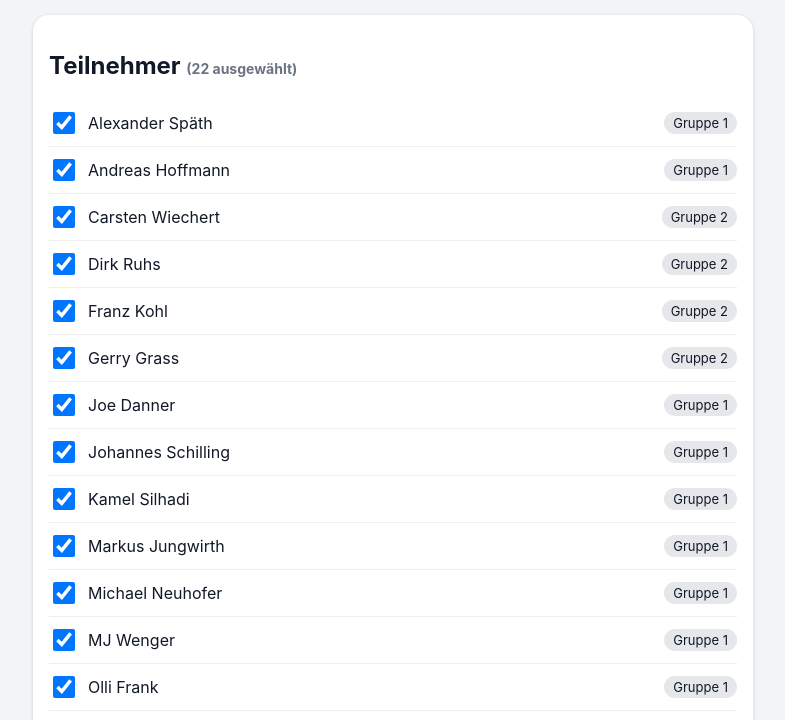
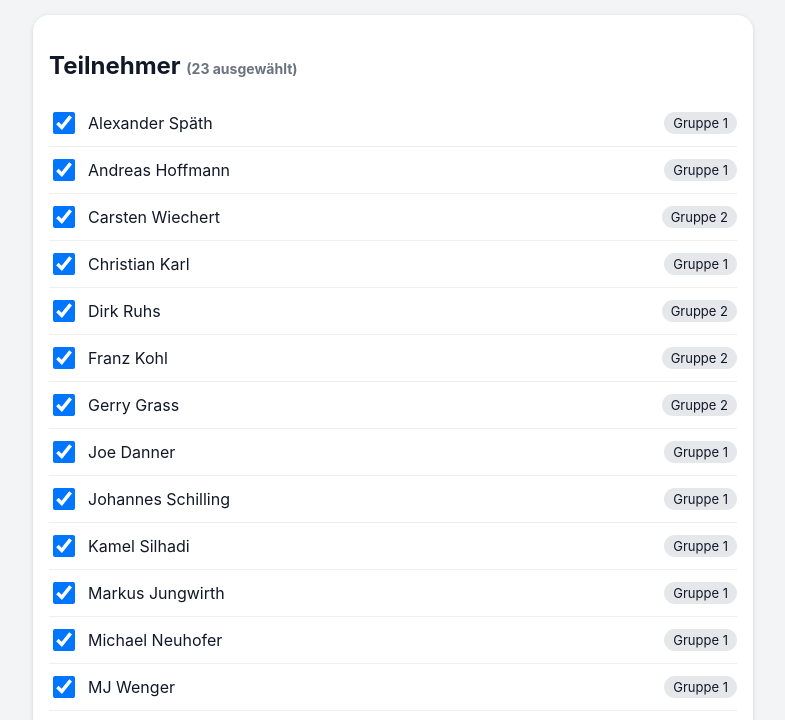
Before and after one commit to olli1860/-indoor-soccer, a plain HTML site: page index.html in a window 1280 px wide. Shown: the part 79-799 px from the top of the page, without its empty margins (247-1032 px from the left). Drawn offline with Linux system fonts and the light colour scheme.

Commit message:
Add files via upload

```diff
--- a/index.html
+++ b/index.html
@@ -1,9 +1,9 @@
 <!doctype html><html lang="de"><head><meta charset="utf-8"><meta name="viewport" content="width=device-width,initial-scale=1,viewport-fit=cover"><title>Indoor Soccer 2026 – Team-Ausloser</title><link rel="manifest" href="./manifest.webmanifest"><link rel="apple-touch-icon" href="./icon-192.png"><meta name="theme-color" content="#111827"><style>
 body{font-family:-apple-system,BlinkMacSystemFont,"Segoe UI",sans-serif;margin:0;background:#f3f4f6;color:#111827}main{max-width:720px;margin:auto;padding:18px}h1{font-size:25px;margin:4px 0}.sub{color:#6b7280;margin-bottom:18px}.card{background:white;border-radius:16px;padding:16px;margin:12px 0;box-shadow:0 1px 4px #0002}.player{display:flex;align-items:center;gap:10px;padding:9px 0;border-bottom:1px solid #eee}.player:last-child{border:0}.player input{width:22px;height:22px}.badge{margin-left:auto;background:#e5e7eb;border-radius:999px;padding:3px 9px;font-size:13px}button,select{font-size:17px;padding:11px 13px;border-radius:11px;border:1px solid #d1d5db;background:white}button.primary{background:#111827;color:white;border:0;width:100%;font-weight:700}button.danger{color:#b91c1c}.row{display:flex;gap:10px;align-items:center;flex-wrap:wrap}.team{padding:12px;border-radius:12px;background:#f9fafb;margin:9px 0}.team h3{margin:0 0 8px}.muted{color:#6b7280;font-size:14px}#status{font-weight:600}</style></head><body><main>
 <h1>⚽ Indoor Soccer 2026</h1><div class="sub">Oberschleißheim · Team-Ausloser</div><div class="card"><h2>Teilnehmer <span class="muted" id="selectedCount"></span></h2><div id="players"></div></div><div class="card"><div class="row"><label><b>Mannschaften:</b></label><select id="teamCount"><option>2</option><option selected>3</option><option>4</option></select></div><p class="muted">Die Auslosung berücksichtigt Gruppeneinteilung, Teamgröße und bereits gespeicherte Zusammensetzungen.</p><button class="primary" id="draw">Teams auslosen</button></div><div class="card" id="result" hidden><h2>Auslosung</h2><div id="teams"></div><button class="primary" id="save">Training speichern</button></div><div class="card"><h2>Historie</h2><p id="status"></p><button class="danger" id="clear">Historie löschen</button></div></main><script>
-const PLAYERS=[{"id": "p0", "name": "Alexander Späth", "group": 1}, {"id": "p1", "name": "Andreas Hoffmann", "group": 1}, {"id": "p2", "name": "Carsten Wiechert", "group": 2}, {"id": "p3", "name": "Dirk Ruhs", "group": 2}, {"id": "p4", "name": "Franz Kohl", "group": 2}, {"id": "p5", "name": "Gerry Grass", "group": 2}, {"id": "p6", "name": "Joe Danner", "group": 1}, {"id": "p7", "name": "Johannes Schilling", "group": 1}, {"id": "p8", "name": "Kamel Silhadi", "group": 1}, {"id": "p9", "name": "Markus Jungwirth", "group": 1}, {"id": "p10", "name": "Michael Neuhofer", "group": 1}, {"id": "p11", "name": "MJ Wenger", "group": 1}, {"id": "p12", "name": "Olli Frank", "group": 1}, {"id": "p13", "name": "Peter Notheis", "group": 2}, {"id": "p14", "name": "Rainer Stasch", "group": 1}, {"id": "p15", "name": "Ralph (R.F.) Fischer", "group": 2}, {"id": "p16", "name": "Rolando Dannerbauer", "group": 2}, {"id": "p17", "name": "Rudi Brandl", "group": 1}, {"id": "p18", "name": "Sergio Ferraro", "group": 1}, {"id": "p19", "name": "Steffen Helmreich", "group": 1}, {"id": "p20", "name": "Tom (Tec Jet) Stegmaier", "group": 2}, {"id": "p21", "name": "Werner Klein", "group": 1}, {"id": "p22", "name": "ZZ Gast 1 Oliver", "group": 1}, {"id": "p23", "name": "ZZ Gast 2", "group": 2}, {"id": "p24", "name": "ZZ Gast 3", "group": 2}],KEY="indoor_soccer_pwa_v1";let currentTeams=null;
+const PLAYERS=[{"id": "p0", "name": "Alexander Späth", "group": 1}, {"id": "p1", "name": "Andreas Hoffmann", "group": 1}, {"id": "p2", "name": "Carsten Wiechert", "group": 2}, {"id": "p25", "name": "Christian Karl", "group": 1}, {"id": "p3", "name": "Dirk Ruhs", "group": 2}, {"id": "p4", "name": "Franz Kohl", "group": 2}, {"id": "p5", "name": "Gerry Grass", "group": 2}, {"id": "p6", "name": "Joe Danner", "group": 1}, {"id": "p7", "name": "Johannes Schilling", "group": 1}, {"id": "p8", "name": "Kamel Silhadi", "group": 1}, {"id": "p9", "name": "Markus Jungwirth", "group": 1}, {"id": "p10", "name": "Michael Neuhofer", "group": 1}, {"id": "p11", "name": "MJ Wenger", "group": 1}, {"id": "p12", "name": "Olli Frank", "group": 1}, {"id": "p13", "name": "Peter Notheis", "group": 2}, {"id": "p14", "name": "Rainer Stasch", "group": 1}, {"id": "p15", "name": "Ralph (R.F.) Fischer", "group": 2}, {"id": "p16", "name": "Rolando Dannerbauer", "group": 2}, {"id": "p17", "name": "Rudi Brandl", "group": 1}, {"id": "p18", "name": "Sergio Ferraro", "group": 1}, {"id": "p19", "name": "Steffen Helmreich", "group": 1}, {"id": "p20", "name": "Tom (Tec Jet) Stegmaier", "group": 2}, {"id": "p21", "name": "Werner Klein", "group": 1}, {"id": "p22", "name": "ZZ Gast 1 Oliver", "group": 1}, {"id": "p23", "name": "ZZ Gast 2", "group": 2}, {"id": "p24", "name": "ZZ Gast 3", "group": 2}],KEY="indoor_soccer_pwa_v1";let currentTeams=null;
 const history=()=>{try{return JSON.parse(localStorage.getItem(KEY)||"[]")}catch(e){return []}};
-function updateSelectedCount(){const n=document.querySelectorAll(".player input:checked").length;document.getElementById("selectedCount").textContent="("+n+" ausgewählt)"}function renderPlayers(){const el=document.getElementById("players");PLAYERS.forEach((p,i)=>{const d=document.createElement("label");d.className="player";const c=document.createElement("input");c.type="checkbox";c.dataset.id=p.id;c.checked=i<22;c.addEventListener("change",updateSelectedCount);d.append(c,document.createTextNode(p.name));const b=document.createElement("span");b.className="badge";b.textContent="Gruppe "+p.group;d.append(b);el.append(d)})}
+function updateSelectedCount(){const n=document.querySelectorAll(".player input:checked").length;document.getElementById("selectedCount").textContent="("+n+" ausgewählt)"}function renderPlayers(){const el=document.getElementById("players");PLAYERS.forEach((p,i)=>{const d=document.createElement("label");d.className="player";const c=document.createElement("input");c.type="checkbox";c.dataset.id=p.id;c.checked=!p.name.startsWith("ZZ Gast");c.addEventListener("change",updateSelectedCount);d.append(c,document.createTextNode(p.name));const b=document.createElement("span");b.className="badge";b.textContent="Gruppe "+p.group;d.append(b);el.append(d)})}
 function pairPenalty(ts){let s=0;for(const t of ts)for(let i=0;i<t.length;i++)for(let j=i+1;j<t.length;j++)for(const old of history())if(old.some(ot=>ot.includes(t[i].id)&&ot.includes(t[j].id)))s++;return s}
 function quality(ts){const z=ts.map(t=>t.length),g=ts.map(t=>t.filter(p=>p.group===1).length);return pairPenalty(ts)*4+(Math.max(...z)-Math.min(...z))*100+(Math.max(...g)-Math.min(...g))*15}
 function shuffle(a){a=[...a];for(let i=a.length-1;i>0;i--){const j=Math.floor(Math.random()*(i+1));[a[i],a[j]]=[a[j],a[i]]}return a}
--- a/sw.js
+++ b/sw.js
@@ -1 +1 @@
-const CACHE="indoor-soccer-v3";const ASSETS=["./","./index.html","./manifest.webmanifest","./icon-192.png","./icon-512.png"];self.addEventListener("install",e=>{e.waitUntil(caches.open(CACHE).then(c=>c.addAll(ASSETS)));self.skipWaiting()});self.addEventListener("activate",e=>{e.waitUntil(caches.keys().then(k=>Promise.all(k.filter(x=>x!==CACHE).map(x=>caches.delete(x)))));self.clients.claim()});self.addEventListener("fetch",e=>{e.respondWith(fetch(e.request).then(r=>{let x=r.clone();caches.open(CACHE).then(c=>c.put(e.request,x));return r}).catch(()=>caches.match(e.request).then(r=>r||caches.match("./index.html"))))});
+const CACHE="indoor-soccer-v5";const ASSETS=["./","./index.html","./manifest.webmanifest","./icon-192.png","./icon-512.png"];self.addEventListener("install",e=>{e.waitUntil(caches.open(CACHE).then(c=>c.addAll(ASSETS)));self.skipWaiting()});self.addEventListener("activate",e=>{e.waitUntil(caches.keys().then(k=>Promise.all(k.filter(x=>x!==CACHE).map(x=>caches.delete(x)))));self.clients.claim()});self.addEventListener("fetch",e=>{e.respondWith(fetch(e.request).then(r=>{let x=r.clone();caches.open(CACHE).then(c=>c.put(e.request,x));return r}).catch(()=>caches.match(e.request).then(r=>r||caches.match("./index.html"))))});
```
